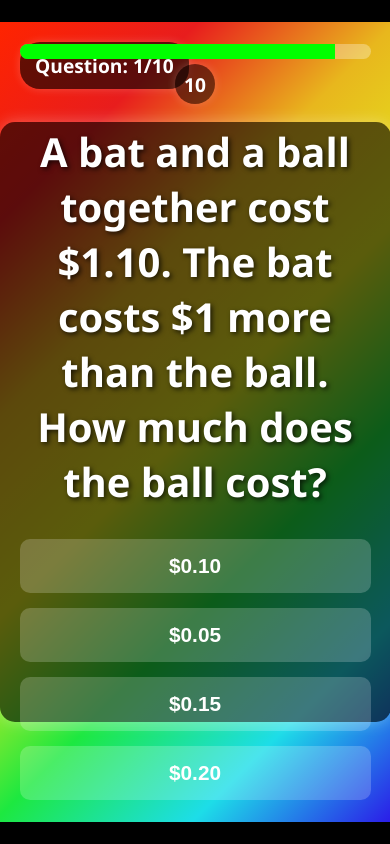
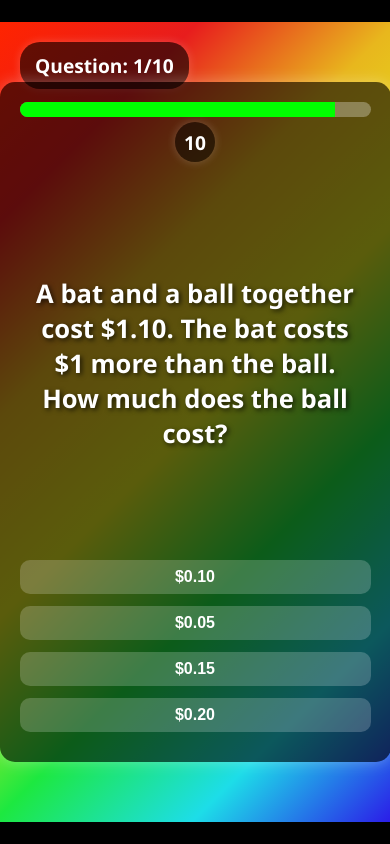
Before and after one commit to simplemath101/mathvideofree, a plain HTML site: page index.html in a window 390 px wide. Drawn offline with Linux system fonts and the light colour scheme.

Commit message:
Update index.html

```diff
--- a/index.html
+++ b/index.html
@@ -37,10 +37,10 @@
 
         .question-container {
             width: 90%;
-            height: 70%;
+            height: 75%; /* Increased from 70% */
             display: flex;
             flex-direction: column;
-            justify-content: center;
+            justify-content: space-between; /* Changed from center */
             align-items: center;
             background-color: rgba(0, 0, 0, 0.6);
             border-radius: 15px;
@@ -48,6 +48,7 @@
             box-shadow: 0 0 15px rgba(255, 255, 255, 0.3);
             position: relative;
             transition: transform 0.5s, opacity 0.5s;
+            overflow: auto; /* Added to handle overflow */
         }
 
         .question-container.exit {
@@ -61,13 +62,14 @@
         }
 
         .question {
-            font-size: 2.5rem;
+            font-size: 2rem; /* Reduced from 2.5rem */
             font-weight: bold;
-            margin-bottom: 30px;
+            margin-bottom: 20px; /* Reduced from 30px */
             text-shadow: 2px 2px 5px rgba(0, 0, 0, 0.7);
             opacity: 0;
             transform: scale(0.8);
             transition: opacity 0.3s, transform 0.3s;
+            padding: 0 10px; /* Added padding */
         }
 
         .question.active {
@@ -78,20 +80,22 @@
         .options {
             display: flex;
             flex-direction: column;
-            gap: 15px;
+            gap: 12px; /* Reduced from 15px */
             width: 100%;
+            margin-bottom: 10px; /* Added margin at bottom */
         }
 
         .option {
             background-color: rgba(255, 255, 255, 0.2);
             border: none;
             color: white;
-            padding: 15px;
+            padding: 12px; /* Reduced from 15px */
             border-radius: 10px;
-            font-size: 1.3rem;
+            font-size: 1.2rem; /* Reduced from 1.3rem */
             cursor: pointer;
             transition: all 0.3s;
             font-weight: bold;
+            word-wrap: break-word; /* Added to handle long text */
         }
 
         .option:hover {
@@ -113,7 +117,7 @@
             display: flex;
             flex-direction: column;
             align-items: center;
-            margin-bottom: 20px;
+            margin-bottom: 15px; /* Reduced from 20px */
         }
 
         .timer-container {
@@ -202,6 +206,21 @@
                 transform: scale(1);
             }
         }
+
+        /* Added media query for smaller screens */
+        @media (max-height: 600px) or (max-width: 400px) {
+            .question {
+                font-size: 1.6rem;
+                margin-bottom: 10px;
+            }
+            .option {
+                padding: 8px;
+                font-size: 1rem;
+            }
+            .question-container {
+                height: 80%;
+            }
+        }
     </style>
 </head>
 <body>
@@ -245,7 +264,7 @@
         readTime: 2500 // 2.5 seconds to read
     },
     {
-        question: "A father is 40 years old. His son is 10. How many years until the father is twice the son’s age?",
+        question: "A father is 40 years old. His son is 10. How many years until the father is twice the son's age?",
         options: ["10", "20", "30", "5"],
         correctIndex: 1,
         readTime: 3000 // 3 seconds to read
```
